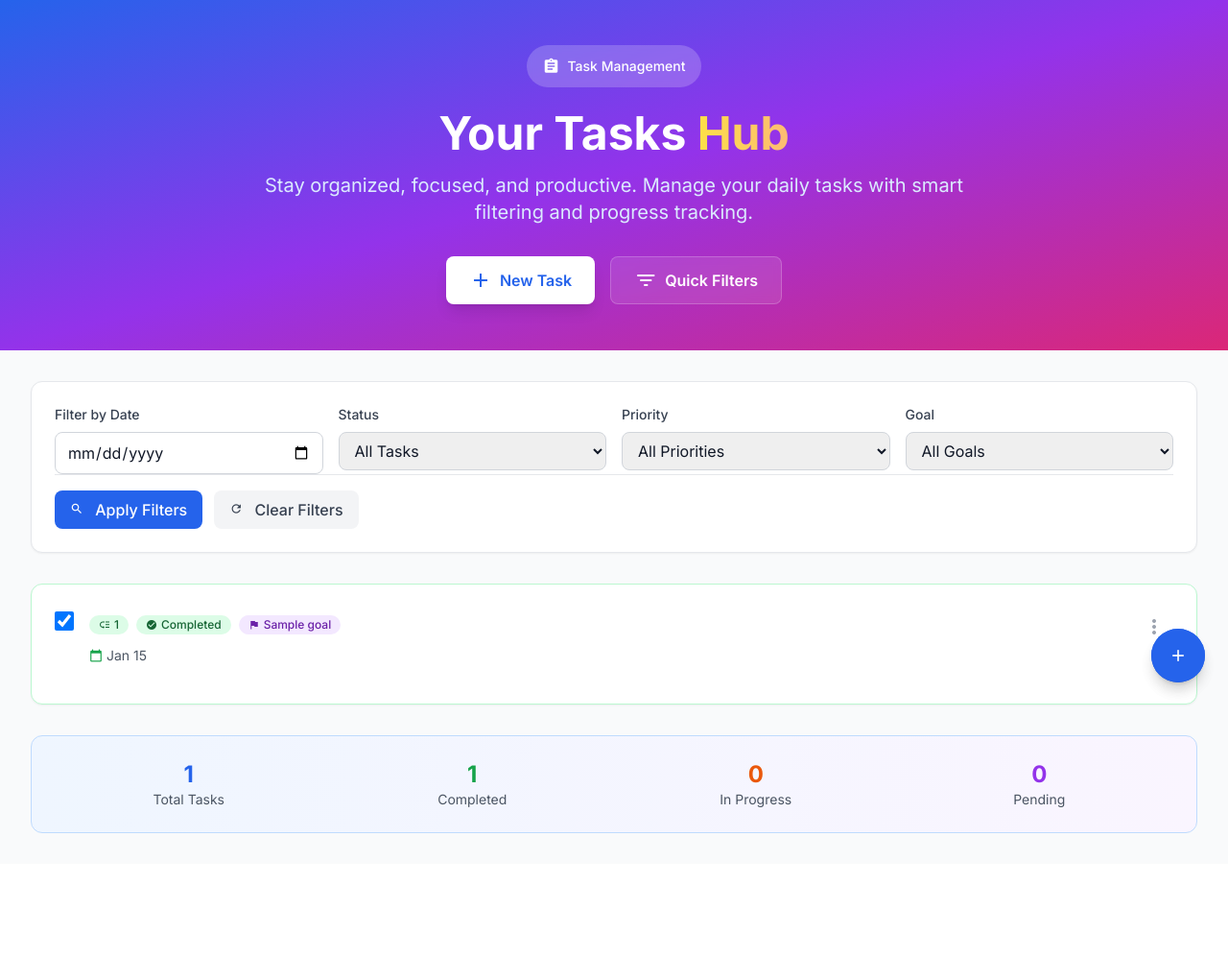
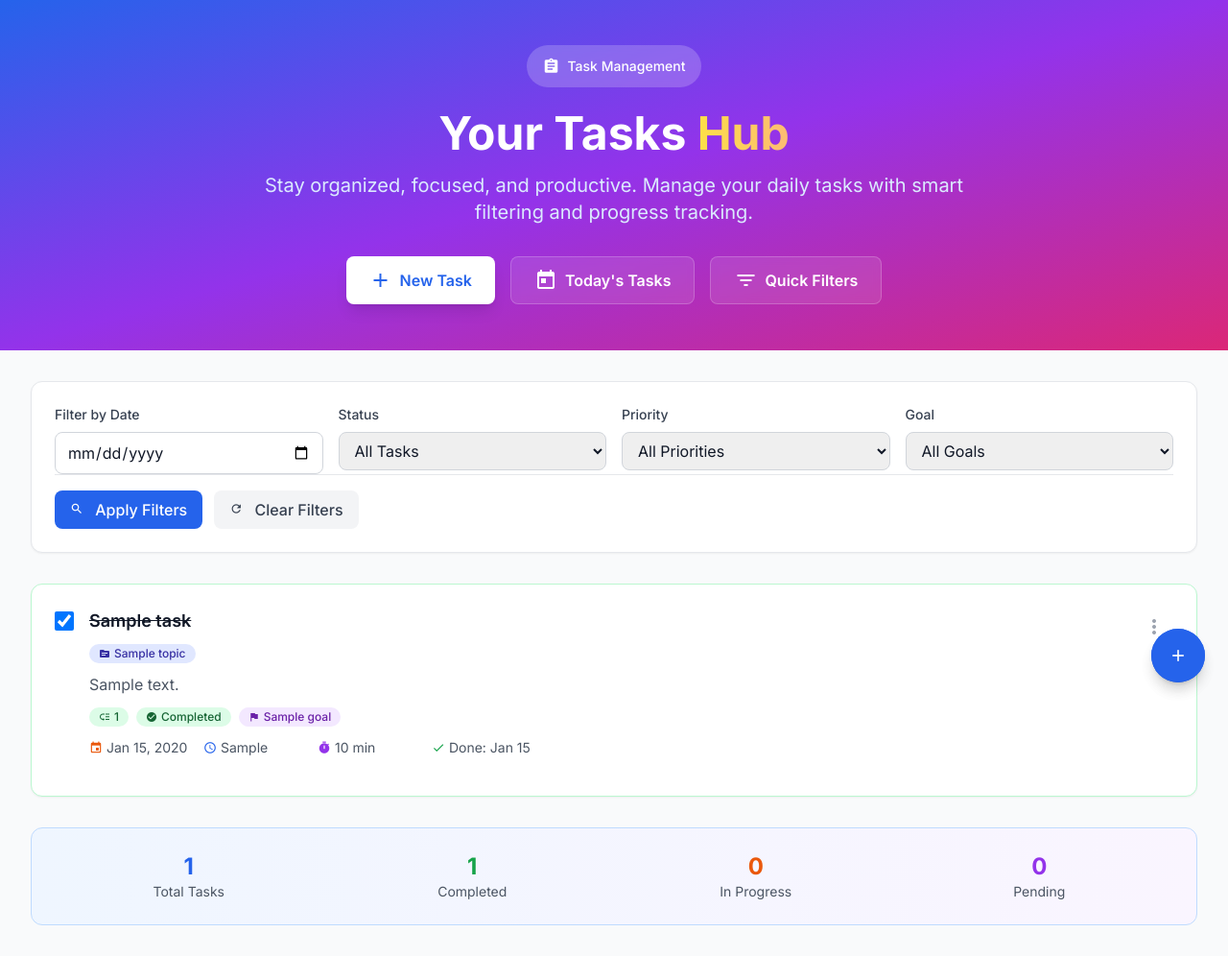
Before and after one commit to GitKaran4723/studyMomentum, a Flask app: page /tasks in a window 1280 px wide. Shown: the part 65-1061 px from the top of the page at 96% size. Before the commit the page ends 933 px from the top, so only its background shows below. Run offline with Flask 3, Linux system fonts and the light colour scheme; a user stored in the database is signed in; tables that the repository leaves empty hold one stand-in row (values such as "Sample post"); some libraries are stand-ins or nearby versions.

Commit message:
corrected task part

```diff
--- a/app/main/forms.py
+++ b/app/main/forms.py
@@ -43,6 +43,7 @@ class GoalForm(FlaskForm):
 class TaskForm(FlaskForm):
     goal_id = SelectField('Goal', coerce=int, validators=[DataRequired(message='Select a goal')])
     topic_id = SelectField('Topic', coerce=int, validators=[DataRequired()])
+    task_name = StringField('Task Name', validators=[DataRequired(), Length(max=200)])
     planned_date = DateField('Planned Date', validators=[DataRequired()], default=date.today)
     planned_start = StringField('Start Time (HH:MM)', validators=[Optional()])
     planned_duration_min = IntegerField('Duration (minutes)', validators=[Optional(), NumberRange(min=1)])
--- a/app/main/routes.py
+++ b/app/main/routes.py
@@ -325,29 +325,48 @@ def tasks():
     page = request.args.get('page', 1, type=int)
     date_filter = request.args.get('date')
     status_filter = request.args.get('status')
+    priority_filter = request.args.get('priority')
+    goal_filter = request.args.get('goal_id', type=int)
 
     query = Task.query.filter_by(user_id=current_user.id)
 
+    # Date filtering
     if date_filter:
-        try:
-            filter_date = datetime.strptime(date_filter, '%Y-%m-%d').date()
-            query = query.filter(Task.planned_date == filter_date)
-        except ValueError:
-            pass
+        if date_filter == 'today':
+            query = query.filter(Task.planned_date == date.today())
+        else:
+            try:
+                filter_date = datetime.strptime(date_filter, '%Y-%m-%d').date()
+                query = query.filter(Task.planned_date == filter_date)
+            except ValueError:
+                pass
 
+    # Status filtering
     if status_filter == 'completed':
         query = query.join(Completion).filter(Completion.completed == True)
+    elif status_filter == 'in_progress':
+        query = query.join(Completion).filter(Completion.completed == False)
     elif status_filter == 'pending':
         query = query.outerjoin(Completion).filter(
-            or_(Completion.completed == False, Completion.completed.is_(None))
+            or_(Completion.completion_id.is_(None))
         )
 
-    tasks = query.order_by(Task.planned_date.desc()).paginate(
+    # Priority filtering
+    if priority_filter:
+        query = query.filter(Task.priority == int(priority_filter))
+
+    # Goal filtering
+    if goal_filter:
+        query = query.filter(Task.goal_id == goal_filter)
+
+    tasks = query.order_by(Task.planned_date.desc(), Task.priority.asc()).paginate(
         page=page, per_page=current_app.config['ITEMS_PER_PAGE'],
         error_out=False
     )
 
-    return render_template('main/tasks.html', tasks=tasks)
+    goals = Goal.query.filter_by(user_id=current_user.id).all()
+
+    return render_template('main/tasks.html', tasks=tasks, goals=goals)
 
 @bp.route('/tasks/new', methods=['GET', 'POST'])
 @login_required
@@ -360,36 +379,37 @@ def new_task():
         return redirect(url_for('main.new_goal'))
 
     form.goal_id.choices = [(0, '— Select goal —')] + [(g.goal_id, g.goal_name or g.title) for g in user_goals]
-    form.topic_id.choices = [(t.topic_id, f"{t.subject.name}: {t.topic_name}")
+    form.topic_id.choices = [(0, '— Select topic —')] + [(t.topic_id, f"{t.subject.name}: {t.topic_name}")
                             for t in Topic.query.join(Subject).all()]
 
+    # Pre-select topic and goal if coming from topic page
+    topic_id = request.args.get('topic_id', type=int)
+    if topic_id and request.method == 'GET':
+        topic = Topic.query.get(topic_id)
+        if topic:
+            form.topic_id.data = topic_id
+            # Auto-select goal based on topic's subject
+            if topic.subject and topic.subject.goal_id:
+                form.goal_id.data = topic.subject.goal_id
+
     if form.validate_on_submit():
-        # Check for duplicate task
-        existing = Task.query.filter_by(
+        task = Task(
             user_id=current_user.id,
+            goal_id=form.goal_id.data,
             topic_id=form.topic_id.data,
-            planned_date=form.planned_date.data
-        ).first()
-
-        if existing:
-            flash('Task for this topic on this date already exists', 'error')
-        else:
-            task = Task(
-                user_id=current_user.id,
-                goal_id=form.goal_id.data,
-                topic_id=form.topic_id.data,
-                planned_date=form.planned_date.data,
-                planned_start=form.planned_start.data,
-                planned_duration_min=form.planned_duration_min.data,
-                priority=form.priority.data,
-                ssb_warmup=form.ssb_warmup.data,
-                ugc_related=form.ugc_related.data,
-                notes=form.notes.data
-            )
-            db.session.add(task)
-            db.session.commit()
-            flash('Task created successfully!', 'success')
-            return redirect(url_for('main.tasks'))
+            task_name=form.task_name.data,
+            planned_date=form.planned_date.data,
+            planned_start=form.planned_start.data,
+            planned_duration_min=form.planned_duration_min.data,
+            priority=form.priority.data,
+            ssb_warmup=form.ssb_warmup.data,
+            ugc_related=form.ugc_related.data,
+            notes=form.notes.data
+        )
+        db.session.add(task)
+        db.session.commit()
+        flash('Task created successfully!', 'success')
+        return redirect(url_for('main.tasks'))
 
     return render_template('main/task_form.html', form=form, title='New Task')
 
@@ -415,6 +435,42 @@ def complete_task(id):
         return redirect(url_for('main.tasks'))
 
     return render_template('main/completion_form.html', form=form, task=task, title='Complete Task')
+
+@bp.route('/tasks/<int:id>/toggle', methods=['POST'])
+@login_required
+def toggle_task(id):
+    """Toggle task completion status"""
+    task = Task.query.filter_by(task_id=id, user_id=current_user.id).first_or_404()
+
+    # Get or create completion
+    completion = task.latest_completion
+    if completion:
+        # Toggle existing completion
+        completion.completed = not completion.completed
+    else:
+        # Create new completion
+        data = request.get_json()
+        completed = data.get('completed', True) if data else True
+        completion = Completion(
+            task_id=task.task_id,
+            completed=completed,
+            enthusiasm_score=0,
+            mcq_percent=0,
+            mains_score=0
+        )
+        db.session.add(completion)
+
+    db.session.commit()
+    return jsonify({'success': True, 'completed': completion.completed})
+
+@bp.route('/tasks/<int:id>', methods=['DELETE'])
+@login_required
+def delete_task(id):
+    """Delete a task"""
+    task = Task.query.filter_by(task_id=id, user_id=current_user.id).first_or_404()
+    db.session.delete(task)
+    db.session.commit()
+    return jsonify({'success': True})
 
 @bp.route('/analytics')
 @login_required
--- a/app/templates/main/tasks.html
+++ b/app/templates/main/tasks.html
@@ -28,6 +28,11 @@
                    class="inline-flex items-center px-6 py-3 bg-white text-blue-600 font-semibold rounded-lg hover:bg-blue-50 transition-colors shadow-lg">
                     <i class="material-icons mr-2">add</i>
                     New Task
+                </a>
+                <a href="{{ url_for('main.tasks', date='today') }}"
+                   class="inline-flex items-center px-6 py-3 bg-white/10 backdrop-blur-sm border border-white/20 text-white font-semibold rounded-lg hover:bg-white/20 transition-colors">
+                    <i class="material-icons mr-2">today</i>
+                    Today's Tasks
                 </a>
                 <button onclick="showQuickFilters()"
                         class="inline-flex items-center px-6 py-3 bg-white/10 backdrop-blur-sm border border-white/20 text-white font-semibold rounded-lg hover:bg-white/20 transition-colors">
@@ -130,12 +135,22 @@
                         <div class="flex-1 min-w-0">
                             <h3 class="text-lg font-semibold text-gray-900 mb-2
                                        {% if task.status == 'completed' %}line-through text-gray-500{% endif %}">
-                                {{ task.task_name }}
+                                {{ task.task_name or task.display_name }}
                             </h3>
 
-                            {% if task.description %}
+                            <!-- Topic Badge -->
+                            {% if task.topic %}
+                            <div class="mb-2">
+                                <span class="inline-flex items-center px-2.5 py-0.5 rounded-full text-xs font-medium bg-indigo-100 text-indigo-800">
+                                    <i class="material-icons text-xs mr-1">topic</i>
+                                    {{ task.topic.topic_name }}
+                                </span>
+                            </div>
+                            {% endif %}
+
+                            {% if task.notes %}
                             <p class="text-gray-600 mb-3 {% if task.status == 'completed' %}text-gray-400{% endif %}">
-                                {{ task.description }}
+                                {{ task.notes }}
                             </p>
                             {% endif %}
 
@@ -182,29 +197,31 @@
 
                             <!-- Task Details -->
                             <div class="grid grid-cols-2 md:grid-cols-4 gap-4 text-sm text-gray-600">
-                                {% if task.due_date %}
+                                {% if task.planned_date %}
                                 <div class="flex items-center">
-                                    <i class="material-icons text-sm mr-1 text-orange-600">schedule</i>
-                                    <span>{{ task.due_date.strftime('%b %d, %Y') }}</span>
+                                    <i class="material-icons text-sm mr-1 text-orange-600">event</i>
+                                    <span>{{ task.planned_date.strftime('%b %d, %Y') }}</span>
                                 </div>
                                 {% endif %}
 
-                                {% if task.estimated_duration %}
+                                {% if task.planned_start %}
                                 <div class="flex items-center">
-                                    <i class="material-icons text-sm mr-1 text-blue-600">timer</i>
-                                    <span>{{ task.estimated_duration }} min</span>
+                                    <i class="material-icons text-sm mr-1 text-blue-600">schedule</i>
+                                    <span>{{ task.planned_start }}</span>
                                 </div>
                                 {% endif %}
 
+                                {% if task.planned_duration_min %}
                                 <div class="flex items-center">
-                                    <i class="material-icons text-sm mr-1 text-green-600">calendar_today</i>
-                                    <span>{{ task.created_at.strftime('%b %d') }}</span>
+                                    <i class="material-icons text-sm mr-1 text-purple-600">timer</i>
+                                    <span>{{ task.planned_duration_min }} min</span>
                                 </div>
+                                {% endif %}
 
                                 {% if task.status == 'completed' and task.completed_at %}
                                 <div class="flex items-center">
-                                    <i class="material-icons text-sm mr-1 text-purple-600">done</i>
-                                    <span>{{ task.completed_at.strftime('%b %d') }}</span>
+                                    <i class="material-icons text-sm mr-1 text-green-600">done</i>
+                                    <span>Done: {{ task.completed_at.strftime('%b %d') }}</span>
                                 </div>
                                 {% endif %}
                             </div>
```
Also changed, not shown: add_task_name_column.py (added, +46 -0 lines), app/models.py (+32 -1 lines), app/templates/main/completion_form.html (+8 -2 lines), app/templates/main/task_form.html (+18 -1 lines).
